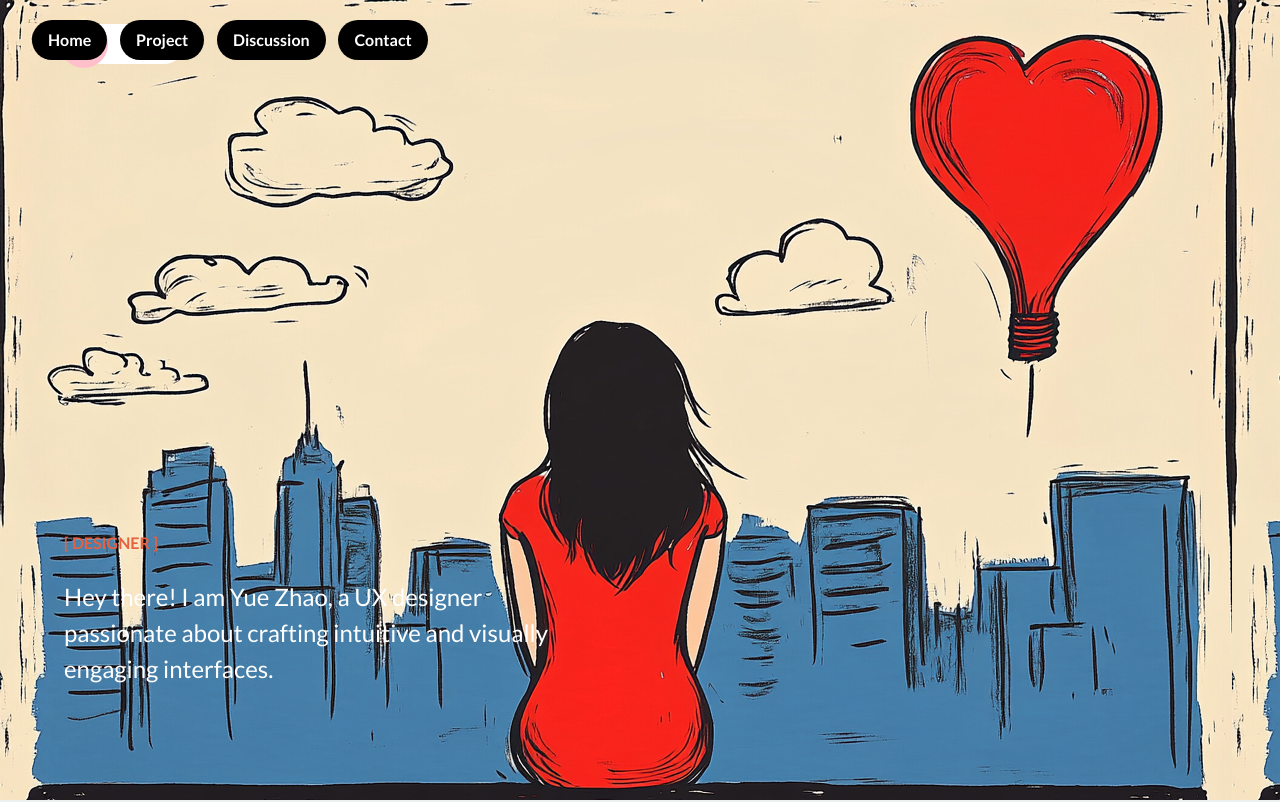
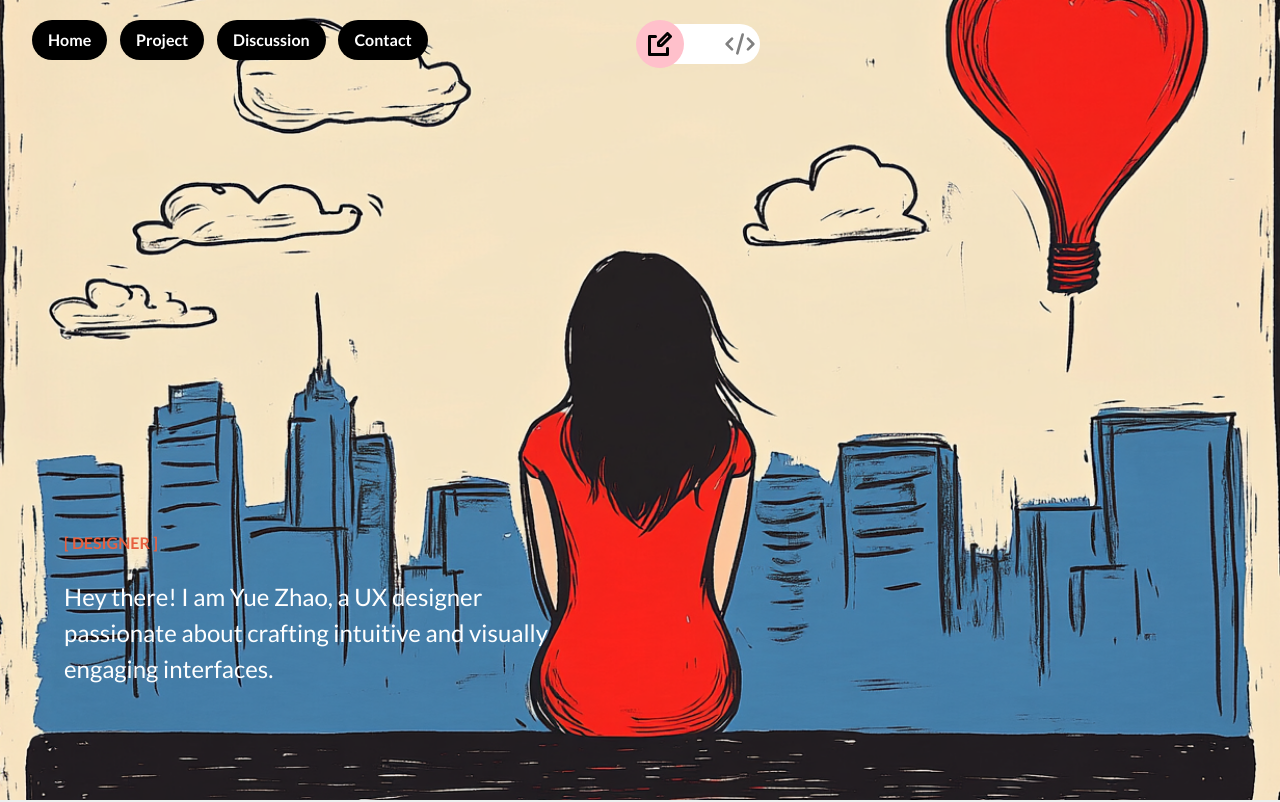
Before and after one commit to yuezhaodesign/yuezhaodesign.github.io, a plain HTML site: page index.html in a window 1280 px wide. Shown: the top 802 px of the page. Drawn offline with Linux system fonts and the light colour scheme.

Commit message:
update the bgimg

```diff
--- a/style.css
+++ b/style.css
@@ -111,7 +111,7 @@ body {
 label {
     position: absolute;
     top: 3vh;
-    left: 5vw;
+    left: 50%;
     display: inline-block;
     width: 15vh;
     height: 5vh;
@@ -180,6 +180,9 @@ input:checked + label svg.developer {
     width: 100vw;
     height: 100vh;
     background-image:url('src/designer.png') ;
+    background-size: cover;
+    background-position: center;
+    background-repeat: no-repeat;
     z-index: -1;
     position: absolute;
     transition: 0.3;
```
